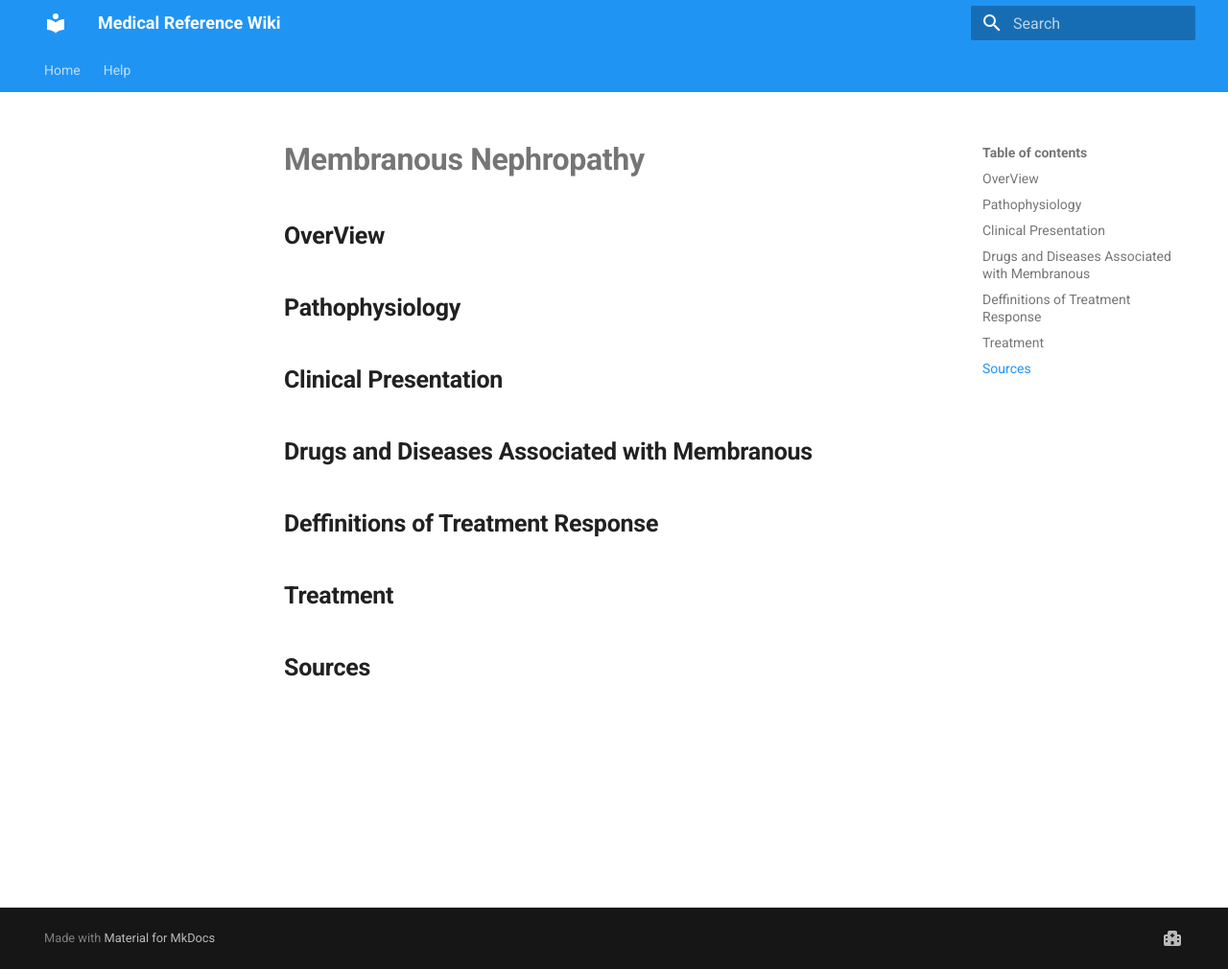
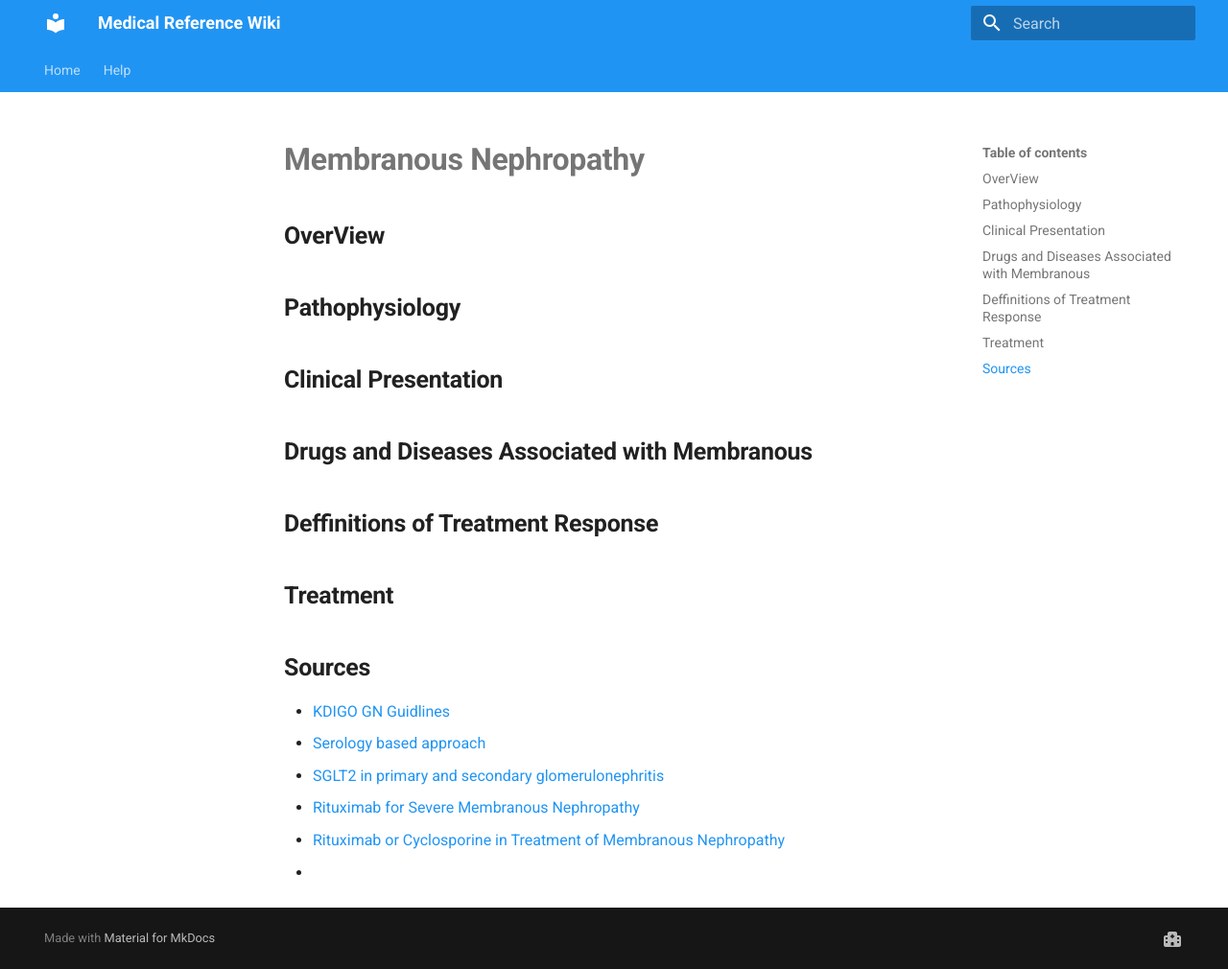
Before and after one commit to TTUNEPH2025/GN, an MkDocs documentation site: the page built from docs/Membranous.md, in a window 1280 px wide and 1010 px high. Shown: the whole window at 96% size. Built offline with MkDocs 1.6.1 and Material for MkDocs 9.7.7, drawn with Linux system fonts in a browser that asks for light colours.

Commit message:
Update Membranous.md

```diff
--- a/docs/Membranous.md
+++ b/docs/Membranous.md
@@ -6,3 +6,9 @@
 ## **Deffinitions of Treatment Response**
 ## **Treatment**
 ## **Sources**
+* [KDIGO GN Guidlines](https://kdigo.org/guidelines/gd/)
+* [Serology based approach](https://pubmed.ncbi.nlm.nih.gov/27777266/)
+* [SGLT2 in primary and secondary glomerulonephritis](https://pubmed.ncbi.nlm.nih.gov/37550217/)
+* [Rituximab for Severe Membranous Nephropathy](https://pubmed.ncbi.nlm.nih.gov/27352623/)
+* [Rituximab or Cyclosporine in Treatment of Membranous Nephropathy](https://pubmed.ncbi.nlm.nih.gov/31269364/)
+*
```
